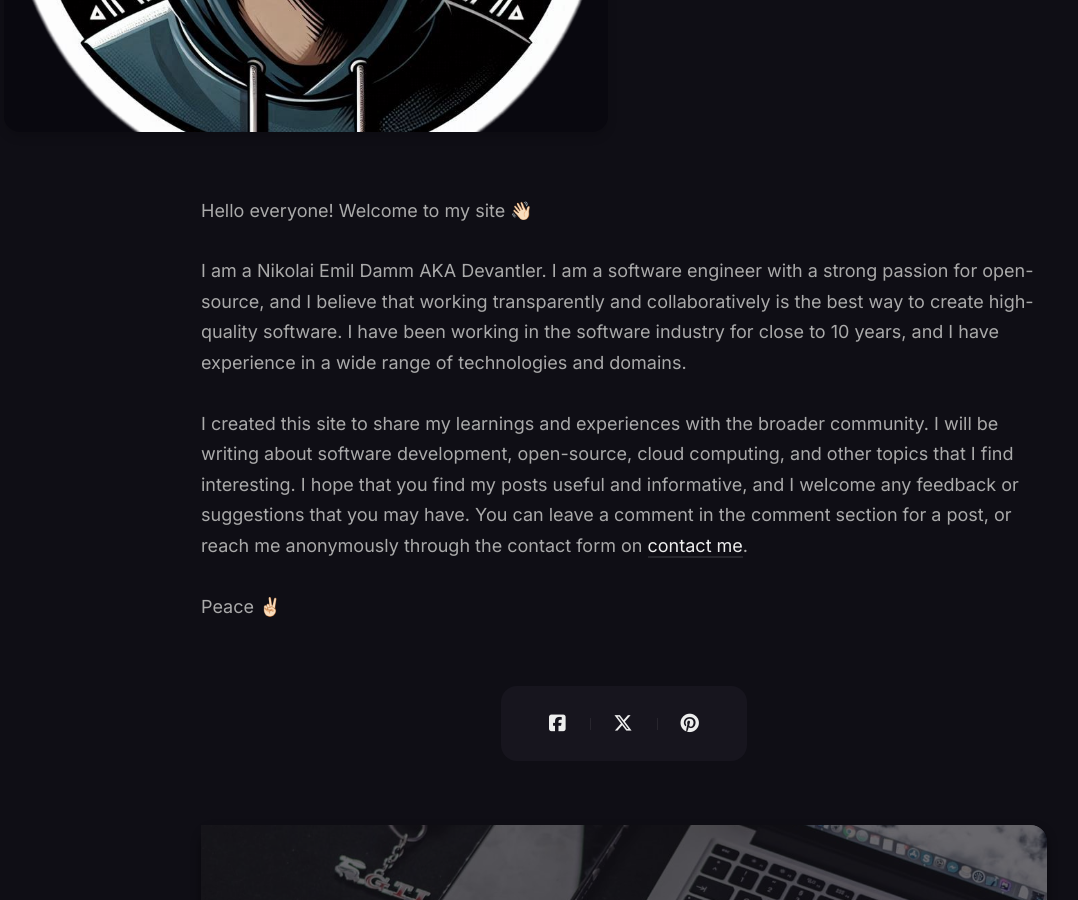
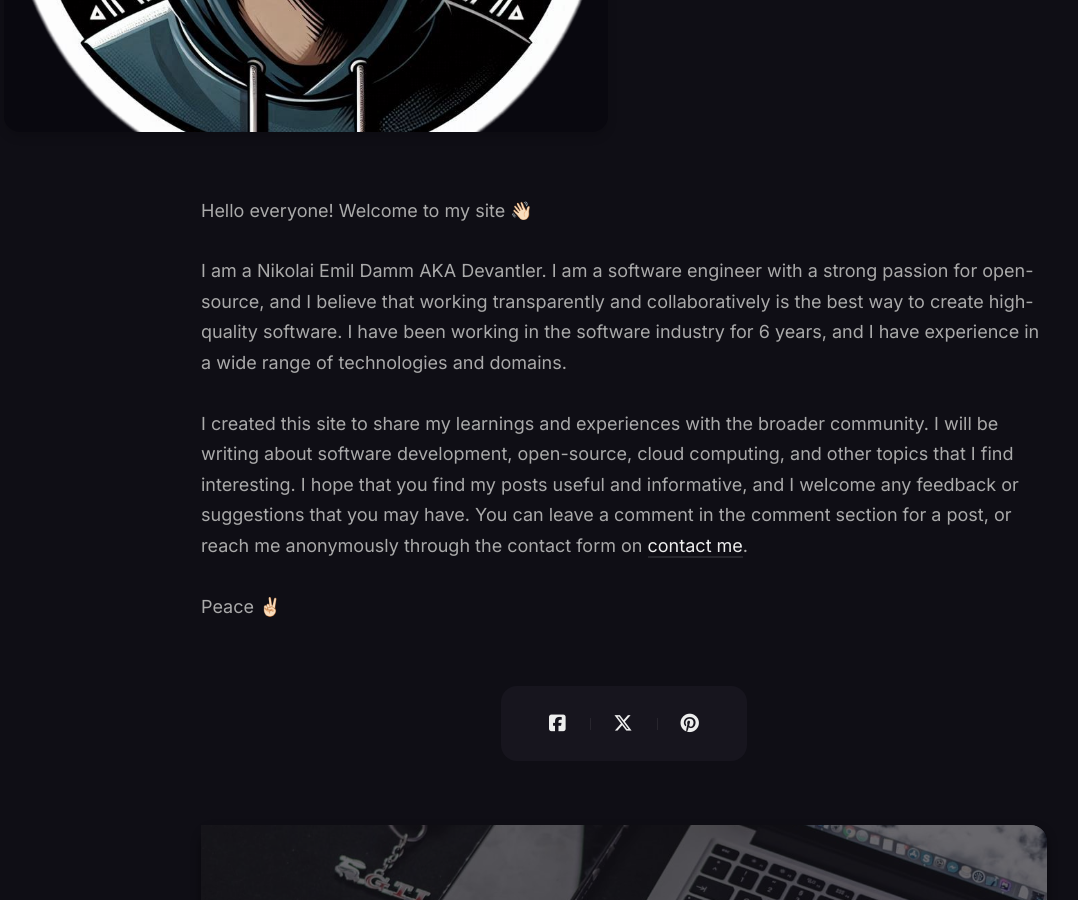
Before and after one commit to niem94/niem94, a Jekyll site: the page built from _posts/2024-07-24-welcome.md, in a window 1280 px wide and 900 px high, scrolled down 572 px. Shown: the whole window, without its empty margins (16-1094 px from the left). Built offline with Jekyll 4.4.1, drawn with Linux system fonts in a browser that asks for light colours; comment, search, counter and statistics services are not loaded.

Commit message:
Update author experience in welcome post

```diff
--- a/_posts/2024-07-24-welcome.md
+++ b/_posts/2024-07-24-welcome.md
@@ -7,7 +7,7 @@ image: 'assets/images/author.png'
 
 Hello everyone! Welcome to my site 👋🏻
 
-I am a Nikolai Emil Damm AKA Devantler. I am a software engineer with a strong passion for open-source, and I believe that working transparently and collaboratively is the best way to create high-quality software. I have been working in the software industry for close to 10 years, and I have experience in a wide range of technologies and domains.
+I am a Nikolai Emil Damm AKA Devantler. I am a software engineer with a strong passion for open-source, and I believe that working transparently and collaboratively is the best way to create high-quality software. I have been working in the software industry for 6 years, and I have experience in a wide range of technologies and domains.
 
 I created this site to share my learnings and experiences with the broader community. I will be writing about software development, open-source, cloud computing, and other topics that I find interesting. I hope that you find my posts useful and informative, and I welcome any feedback or suggestions that you may have. You can leave a comment in the comment section for a post, or reach me anonymously through the contact form on [contact me](/contact).
 
```
